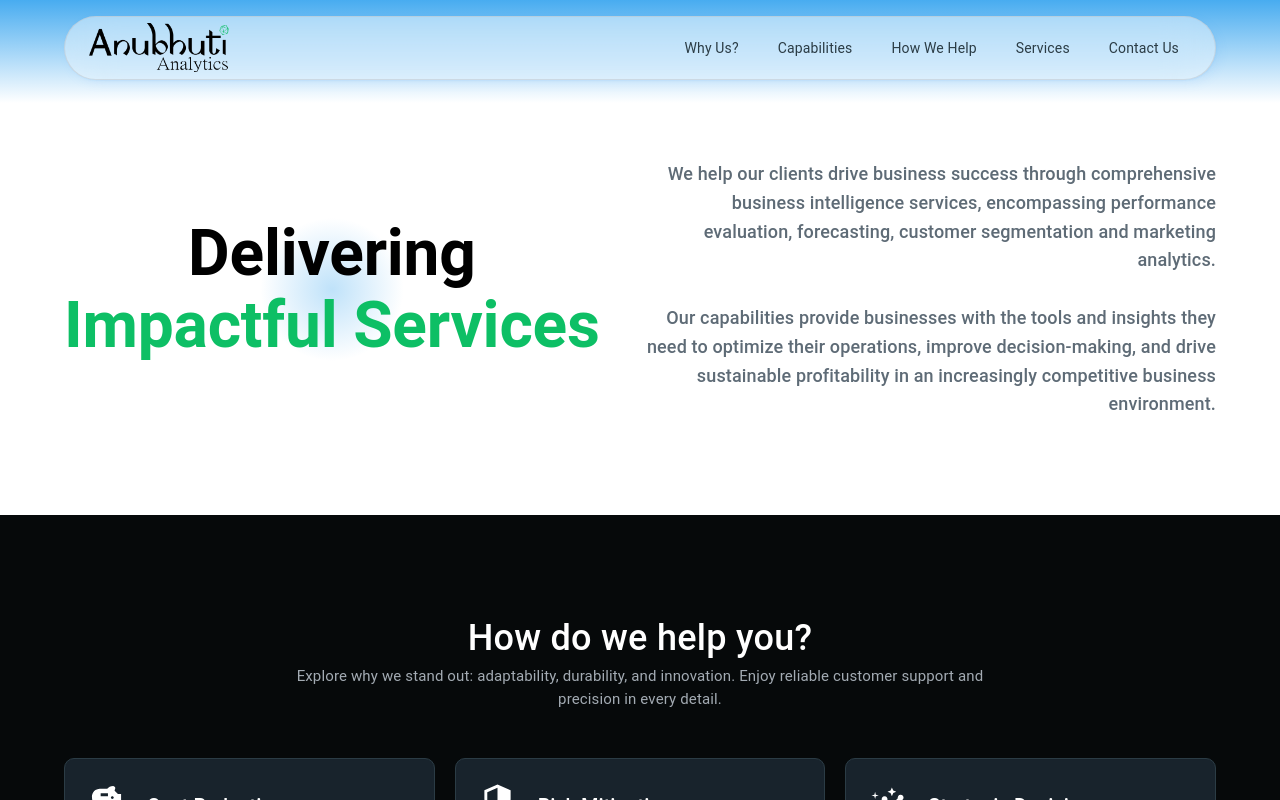
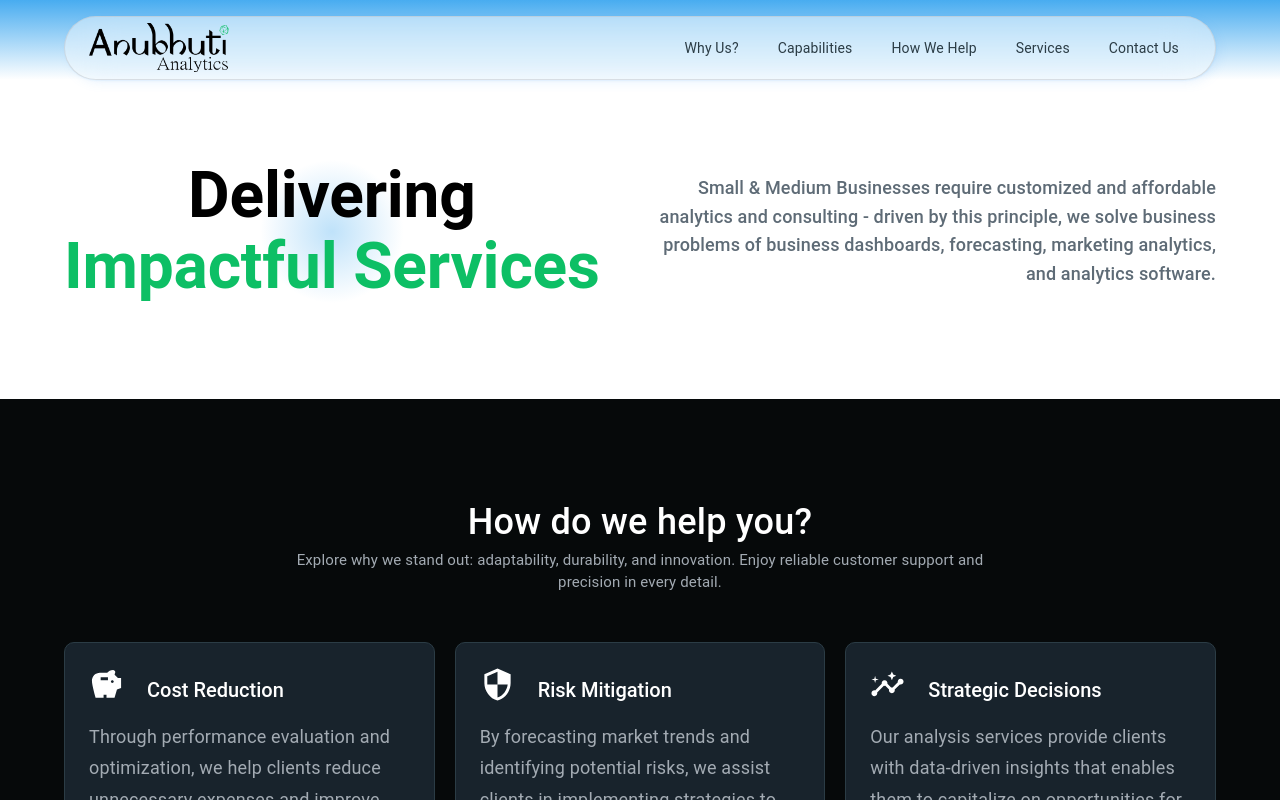
Before and after one commit to anubhutianalytica/web, a React (Create React App) app: page / in a window 1280 px wide. Shown: the top 800 px of the page. Built offline with nearby package versions, Linux system fonts and the light colour scheme.

Commit message:
Focus on SMBs content

```diff
--- a/src/components/Hero.js
+++ b/src/components/Hero.js
@@ -78,13 +78,8 @@ export default function Hero() {
               pt: 0,
             }}
           >
-            We help our clients drive business success through comprehensive
-            business intelligence services, encompassing performance evaluation,
-            forecasting, customer segmentation and marketing analytics.
-            <br /> <br /> Our capabilities provide businesses with the tools and
-            insights they need to optimize their operations, improve
-            decision-making, and drive sustainable profitability in an
-            increasingly competitive business environment.
+            Small & Medium Businesses require customized and affordable analytics and consulting - driven by this principle,
+            we solve business problems of business dashboards, forecasting, marketing analytics, and analytics software.
           </Typography>
         </Stack>
         {/* <Box
```
